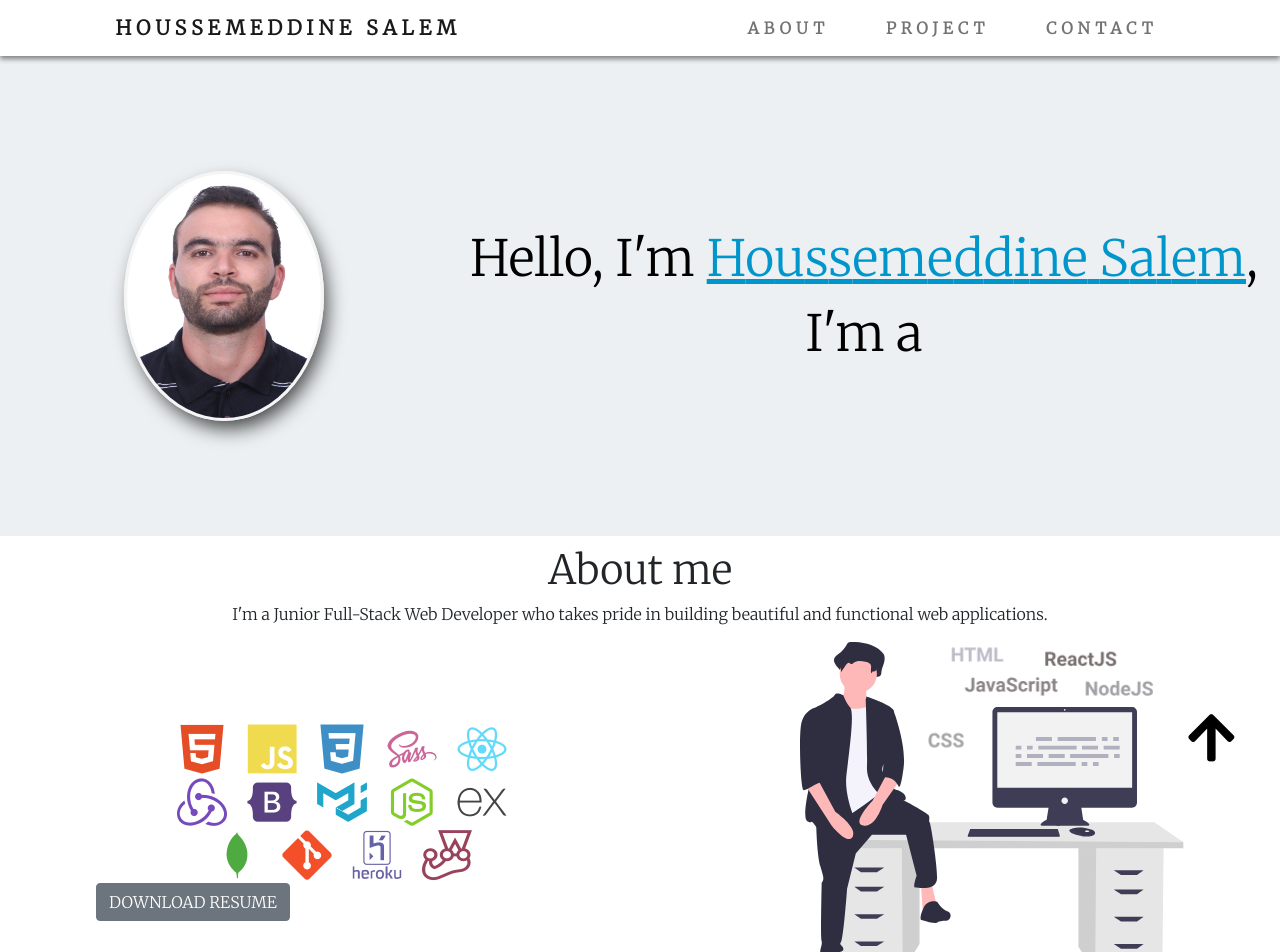
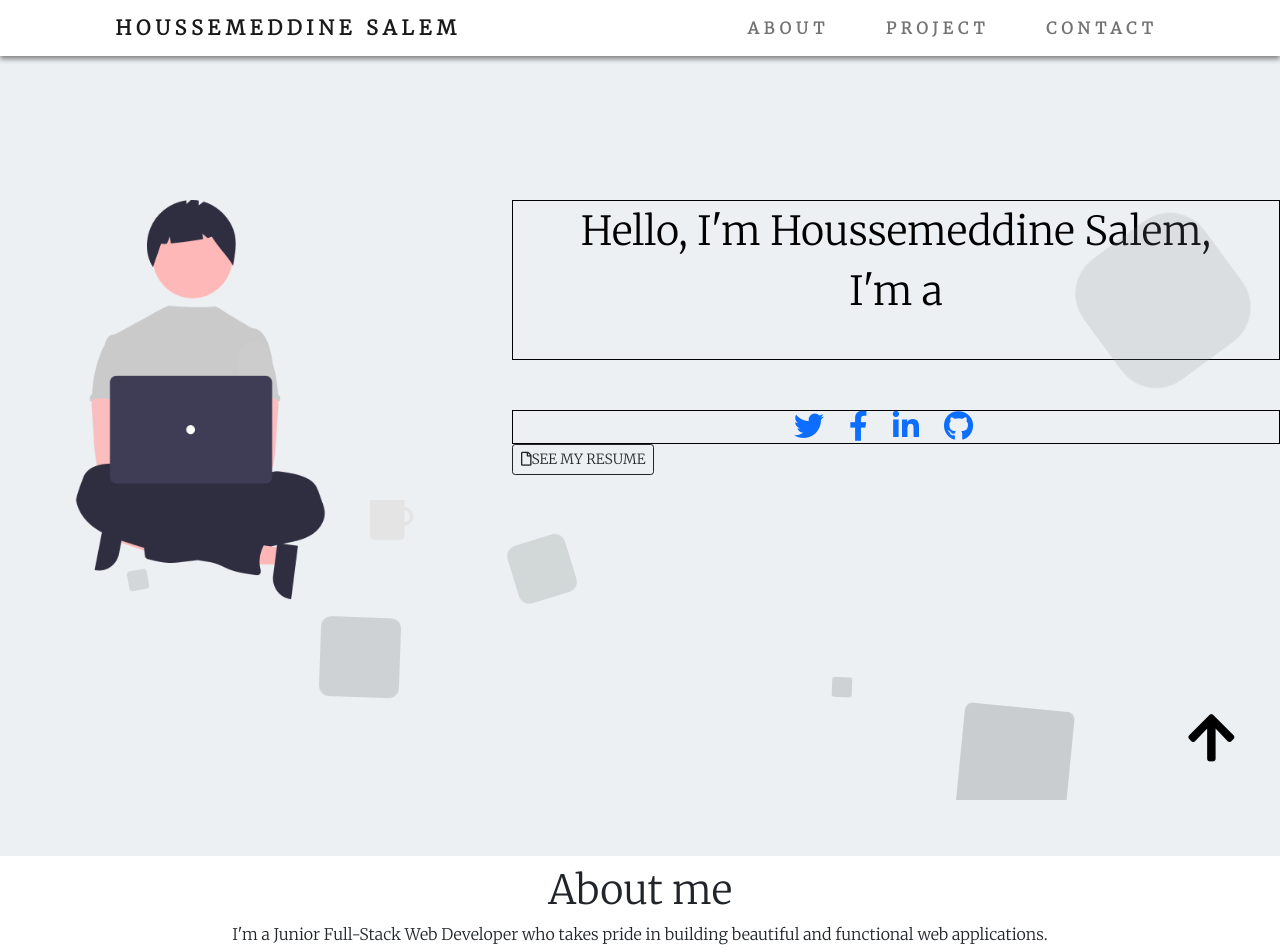
Before and after one commit to HoussemeddineSalem/my_portfolio, a React (Create React App) app in the folder client/: page / in a window 1280 px wide. Shown: the top 952 px of the page. Built offline with nearby package versions, Linux system fonts and the light colour scheme.

Commit message:
updating intro section

```diff
--- a/client/src/components/intro/aboutme.js
+++ b/client/src/components/intro/aboutme.js
@@ -17,17 +17,23 @@ const Aboutme = () => {
                     <article className='article'>
                         <div>
                             <i class="devicon-html5-plain colored technos-icon"></i>
+                            <i class="devicon-css3-plain colored technos-icon"></i>
                             <i class="devicon-javascript-plain colored technos-icon"></i>
-                            <i class="devicon-css3-plain colored technos-icon"></i>
                             <i class="devicon-sass-original colored technos-icon"></i>
-                            <i class="devicon-react-original colored  technos-icon"></i>
+
                         </div>
                         <div>
+                            <i class="devicon-react-original colored  technos-icon"></i>
                             <i class="devicon-redux-original colored technos-icon"></i>
                             <i class="devicon-bootstrap-plain colored technos-icon"></i>
                             <i class="devicon-materialui-plain colored technos-icon"></i>
+
+                        </div>
+                        <div>
                             <i class="devicon-nodejs-plain colored technos-icon"></i>
                             <i class="devicon-express-original colored technos-icon"></i>
+                            <i class="devicon-python-plain technos-icon"></i>
+                            <i class="devicon-flask-original colored technos-icon"></i>
                         </div>
                         <div>
                             <i class="devicon-mongodb-plain colored technos-icon"></i>
@@ -53,7 +59,10 @@ const Aboutme = () => {
                             </a>
                         </div>
                     </div> */}
-                    <Button variant="secondary" href={resume} download>DOWNLOAD RESUME</Button>
+                    {/* <Button class="btn-resume" variant="outline-dark" size="sm" href={resume} download>
+                        <i class="far fa-file"></i>
+                        <span>SEE MY RESUME</span>
+                    </Button> */}
                 </div>
 
                 <svg
--- a/client/src/components/intro/aboutme.scss
+++ b/client/src/components/intro/aboutme.scss
@@ -3,9 +3,11 @@
   padding-top: 70px;
   height: 100vh;
 
-  & > p,
-  h1 {
+  & > p {
     text-align: center;
+  }
+  & > h1 {
+    @extend p;
   }
 
   & .aboutme_and_contact {
@@ -13,88 +15,50 @@
     justify-content: space-around;
     flex-wrap: wrap;
     font-family: 'Merriweather', sans-serif;
-    // line-height: 1.75em;
-    // align-items: center;
     flex-direction: row;
     align-items: center;
 
-    & .article {
-      width: 40vw;
+    & > div {
+      border: 1px black solid;
+      height: 60vh;
       display: flex;
-      flex-wrap: wrap;
-      justify-content: center;
-      align-content: flex-start;
-      height: max-content;
+      flex-direction: column;
+      justify-content: space-between;
+      align-items: center;
 
-      & .technos-icon {
-        margin-right: 20px;
-        margin-top: 20px;
-        font-size: 50px;
+      & .article {
+        margin: 0;
+        padding: 0;
+        border: 1px red solid;
+        width: 40vw;
+        height: 90%;
+        display: flex;
+        flex-wrap: wrap;
+        justify-content: space-around;
+        align-content: center;
+
+        & > div {
+          margin-bottom: 25px;
+          & .technos-icon {
+            margin: 10px;
+            font-size: 50px;
+            border-radius: 50%;
+            padding: 10px;
+            z-index: 99;
+            box-shadow: 0 15px 35px rgba(50, 50, 93, 0.1),
+              0 5px 15px rgba(0, 0, 0, 0.07);
+          }
+        }
+      }
+      & > .btn-resume {
+        & > span {
+          color: black;
+          text-decoration: none;
+        }
       }
     }
-    // & .social_media {
-    //   margin-right: 10px;
-    //   margin-left: 30px;
-    //   display: flex;
-    //   flex-direction: row;
-    //   & .icon_styling {
-    //     & .icon {
-    //       margin-right: 10px;
-    //       width: 20px;
-    //       font-size: 1.5em;
-    //       color: #111;
-    //       &:hover {
-    //         color: blue;
-    //       }
-    //     }
-    //   }
-    // }
   }
 }
-
-// h3 {
-//   margin-bottom: 5%;
-//   font-size: 40px;
-// }
-// .article > p {
-//   font-size: 17.5px;
-// }
-
-// .skills > p {
-//   font-size: 17px;
-// }
-// .first_article {
-//   flex-grow: 2;
-// }
-// .second_article {
-//   width: fit-content;
-// }
-
-// .contact {
-//   display: flex;
-//   flex-direction: row;
-// }
-
-// .icon_styling {
-//   display: flex;
-//   flex-direction: column;
-//   justify-self: center;
-//   height: fit-content;
-// }
-
-// .social_med_title {
-//   margin-left: 5%;
-//   color: #111;
-// }
-
-// .icon {
-//   width: 20px;
-//   font-size: 1.5em;
-// }
-// a {
-//
-//   text-decoration: none;
-// }
 
 #JavaScript,
 #HTML {
--- a/client/src/components/intro/intro.css
+++ /dev/null
@@ -1,62 +0,0 @@
-.intro_height {
-  margin-top: -50px;
-  padding-top: 50px;
-}
-
-.intro_styling {
-  margin: 0;
-  padding: 0;
-  background-color: #ecf0f2;
-  height: 60vh;
-  display: grid;
-  grid-template-columns: 35% 65%;
-  align-items: center;
-  font-family: 'Merriweather', sans-serif;
-  text-align: center;
-}
-.image_container {
-  flex-basis: 100px;
-  flex-grow: 0;
-  flex-shrink: 0;
-}
-
-.profile_picture_styling {
-  border: 3px whitesmoke solid;
-  border-radius: 50%;
-  margin-top: 2%;
-  margin-bottom: 2%;
-  padding: 0;
-  width: 200px;
-  height: 250px;
-  box-shadow: 5px 10px 20px -3px rgba(0, 0, 0, 0.75);
-}
-span {
-  color: #0096cc;
-  text-decoration: underline;
-}
-
-.typewriter {
-  margin-top: 2%;
-  margin-bottom: 2%;
-  color: black;
-  text-decoration: none;
-  font-size: 50px;
-}
-
-@media (max-width: 1000px) {
-  .typewriter {
-    font-size: 20px;
-  }
-  .intro_styling {
-    background-color: #ecf0f2;
-    height: 50vh;
-    display: flex;
-    flex-direction: column;
-    justify-content: space-evenly;
-    font-family: 'Merriweather', sans-serif;
-    text-align: center;
-  }
-  span {
-    color: green;
-  }
-}
--- a/client/src/components/intro/intro.js
+++ b/client/src/components/intro/intro.js
@@ -1,23 +1,25 @@
 import React from 'react'
-import './intro.css'
+import './intro.scss'
 import profile from '../../img/profile.jpg'
 import Aboutme from './aboutme'
 import Typewriter from 'typewriter-effect'
-
+import introPicture from '../../img/intro-picture.png'
+import { Button } from 'react-bootstrap'
+import resume from '../../img/houssemeddineSalem_res.pdf'
 
 function Intro() {
 
 
     return (
-        <div className="intro_height">
-            <div className='intro_styling'>
-                <div className="image_container">
-                    <img className='profile_picture_styling' src={profile} alt="profilepicture" />
-                </div>
+
+        <div className="intro-container">
+            <div class="context">
+                <img src={introPicture} alt="intro-picture" height="400px" width="400px" />
                 <div>
+                    <div className="typewriter-container">
                         <Typewriter
                             options={{
-                            strings: ["Hello, I'm <span>Houssemeddine Salem</span>, <br />I'm a full-stack web developer"],
+                                strings: ["Hello, I'm Houssemeddine Salem, <br /> I'm a Full Stack Web Developer"],
                                 autoStart: true,
                                 loop: true,
                                 skipAddStyles: true,
@@ -26,13 +28,44 @@ function Intro() {
                             }}
                         />
                     </div>
+                    <div className="social-media-container">
+                        <a href="#Twitter">
+                            <i class="fab fa-twitter fa-2x icon"></i>
+                        </a>
+                        <a href="https://www.facebook.com/housm.slm/" target="_blank">
+                            <i class="fab fa-facebook-f icon"></i>
+                        </a>
+                        <a href="https://www.linkedin.com/in/houssemeddine-salem-734384144/" target="_blank">
+                            <i class="fab fa-linkedin-in icon"></i>
+                        </a>
+                        <a href="https://github.com/HoussemeddineSalem?tab=repositories" target="_blank">
+                            <i class="fab fa-github icon"></i>
+                        </a>
+                    </div>
+                    <Button class="btn-resume" variant="outline-dark" size="sm" href={resume} download>
+                        <i class="far fa-file"></i>
+                        <span>SEE MY RESUME</span>
+                    </Button>
+                </div>
 
+            </div>
+            <div class="area" >
+                <ul class="circles">
+                    <li></li>
+                    <li></li>
+                    <li></li>
+                    <li></li>
+                    <li></li>
+                    <li></li>
+                    <li></li>
+                    <li></li>
+                    <li></li>
+                    <li></li>
+                </ul>
 
             </div>
             <Aboutme />
-
-
-        </div >
+        </div>
 
 
     )
--- /dev/null
+++ b/client/src/components/intro/intro.scss
@@ -0,0 +1,156 @@
+// @import url('https://fonts.googleapis.com/css?family=Exo:400,700');
+
+// * {
+//   margin: 0px;
+//   padding: 0px;
+// }
+
+// body {
+//   font-family: 'Exo', sans-serif;
+// }
+.context {
+  width: 100%;
+  position: absolute;
+  top: 25vh;
+  display: grid;
+  grid-template-columns: 40% 60%;
+  & img {
+    margin-left: 50px;
+  }
+  & .typewriter-container {
+    text-align: center;
+    color: #000;
+    font-size: 40px;
+    border: 1px black solid;
+    height: 40%;
+  }
+  & .social-media-container {
+    border: 1px black solid;
+    margin-top: 50px;
+    display: flex;
+    justify-content: center;
+    & .icon {
+      margin-right: 25px;
+      font-size: 30px;
+    }
+  }
+}
+
+.area {
+  // background: #4e54c8;
+  background: #ecf0f2;
+  background: -webkit-linear-gradient(to left, #8f94fb, #4e54c8);
+  width: 100%;
+  height: 100vh;
+}
+
+.circles {
+  position: absolute;
+  top: 0;
+  left: 0;
+  width: 100%;
+  height: 100%;
+  overflow: hidden;
+}
+
+.circles li {
+  position: absolute;
+  display: block;
+  list-style: none;
+  width: 20px;
+  height: 20px;
+  // background-color: #888d8f;
+  background-color: rgba(136, 141, 143, 0.4);
+  opacity: 1;
+  animation: animate 25s linear infinite;
+  bottom: -150px;
+}
+
+.circles li:nth-child(1) {
+  left: 25%;
+  width: 80px;
+  height: 80px;
+  animation-delay: 0s;
+}
+
+.circles li:nth-child(2) {
+  left: 10%;
+  width: 20px;
+  height: 20px;
+  animation-delay: 2s;
+  animation-duration: 12s;
+}
+
+.circles li:nth-child(3) {
+  left: 70%;
+  width: 20px;
+  height: 20px;
+  animation-delay: 4s;
+}
+
+.circles li:nth-child(4) {
+  left: 40%;
+  width: 60px;
+  height: 60px;
+  animation-delay: 0s;
+  animation-duration: 18s;
+}
+
+.circles li:nth-child(5) {
+  left: 65%;
+  width: 20px;
+  height: 20px;
+  animation-delay: 0s;
+}
+
+.circles li:nth-child(6) {
+  left: 75%;
+  width: 110px;
+  height: 110px;
+  animation-delay: 3s;
+}
+
+.circles li:nth-child(7) {
+  left: 35%;
+  width: 150px;
+  height: 150px;
+  animation-delay: 7s;
+}
+
+.circles li:nth-child(8) {
+  left: 50%;
+  width: 25px;
+  height: 25px;
+  animation-delay: 15s;
+  animation-duration: 45s;
+}
+
+.circles li:nth-child(9) {
+  left: 20%;
+  width: 15px;
+  height: 15px;
+  animation-delay: 2s;
+  animation-duration: 35s;
+}
+
+.circles li:nth-child(10) {
+  left: 85%;
+  width: 150px;
+  height: 150px;
+  animation-delay: 0s;
+  animation-duration: 11s;
+}
+
+@keyframes animate {
+  0% {
+    transform: translateY(0) rotate(0deg);
+    opacity: 1;
+    border-radius: 0;
+  }
+
+  100% {
+    transform: translateY(-1000px) rotate(720deg);
+    opacity: 0;
+    border-radius: 50%;
+  }
+}
```
Also changed, not shown: client/src/img/intro-picture.png (added). Lines whose indentation alone changed are shown as unchanged.
